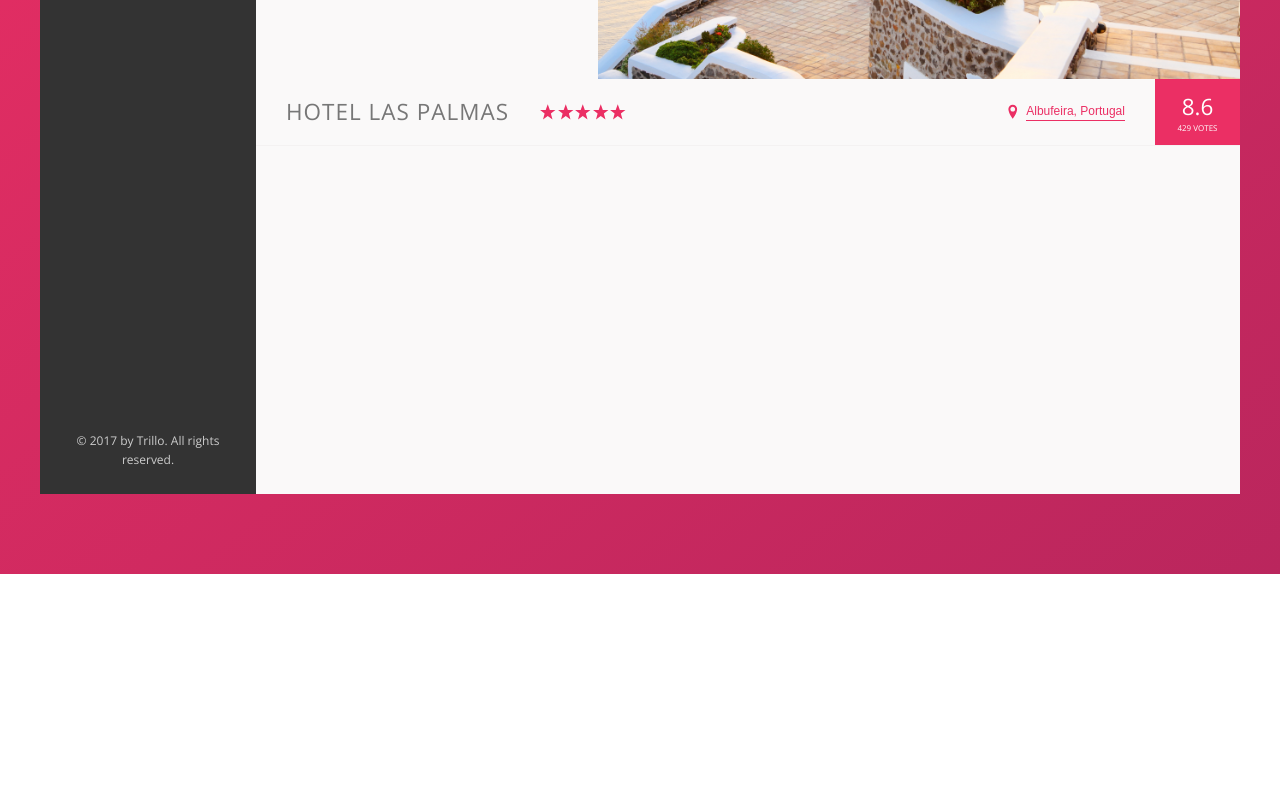
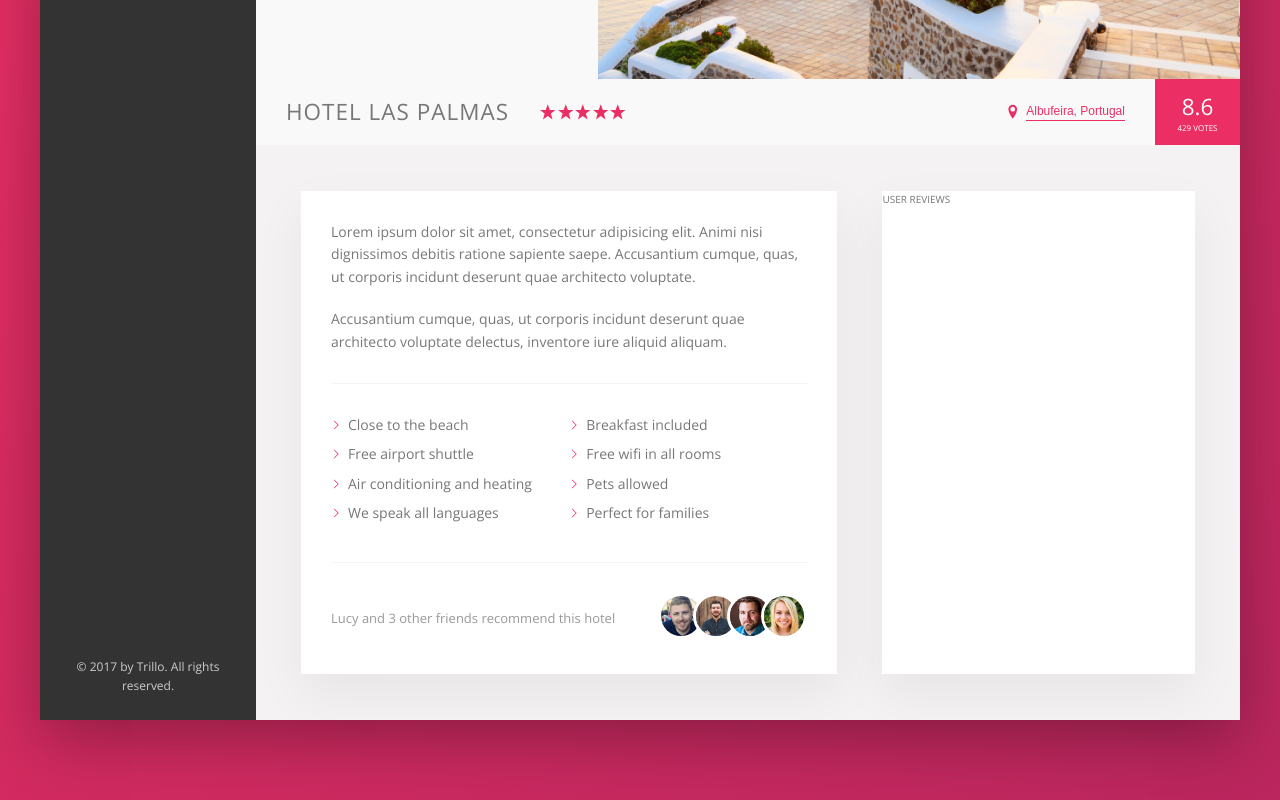
Before and after one commit to PatrykSuminski/Trillo, a website: page index.html in a window 1280 px wide. Shown: the part 456-1256 px from the top of the page. Before the commit the page ends 1030 px from the top, so only its background shows below. Drawn offline with nearby package versions, Linux system fonts and the light colour scheme.

Commit message:
Add detail section

```diff
--- a/index.html
+++ b/index.html
@@ -94,6 +94,7 @@
 
 					<div class="legal">&copy; 2017 by Trillo. All rights reserved.</div>
 				</nav>
+
 				<main class="hotel-view">
 					<div class="gallery">
 						<figure class="gallery__item">
@@ -149,6 +150,59 @@
 							</div>
 						</div>
 					</div>
+
+					<div class="detail">
+						<div class="description">
+							<p class="paragraph">
+								Lorem ipsum dolor sit amet, consectetur adipisicing elit. Animi
+								nisi dignissimos debitis ratione sapiente saepe. Accusantium
+								cumque, quas, ut corporis incidunt deserunt quae architecto
+								voluptate.
+							</p>
+							<p class="paragraph">
+								Accusantium cumque, quas, ut corporis incidunt deserunt quae
+								architecto voluptate delectus, inventore iure aliquid aliquam.
+							</p>
+							<ul class="list">
+								<li class="list__item">Close to the beach</li>
+								<li class="list__item">Breakfast included</li>
+								<li class="list__item">Free airport shuttle</li>
+								<li class="list__item">Free wifi in all rooms</li>
+								<li class="list__item">Air conditioning and heating</li>
+								<li class="list__item">Pets allowed</li>
+								<li class="list__item">We speak all languages</li>
+								<li class="list__item">Perfect for families</li>
+							</ul>
+							<div class="recommend">
+								<p class="recommend__count">
+									Lucy and 3 other friends recommend this hotel
+								</p>
+								<div class="recommend__friends">
+									<img
+										src="img/user-3.jpg"
+										alt="Friend 1"
+										class="recommend__photo"
+									/>
+									<img
+										src="img/user-4.jpg"
+										alt="Friend 2"
+										class="recommend__photo"
+									/>
+									<img
+										src="img/user-5.jpg"
+										alt="Friend 3"
+										class="recommend__photo"
+									/>
+									<img
+										src="img/user-6.jpg"
+										alt="Friend 4"
+										class="recommend__photo"
+									/>
+								</div>
+							</div>
+						</div>
+						<div class="user-reviews">USER REVIEWS</div>
+					</div>
 				</main>
 			</div>
 		</div>
--- a/sass/_base.scss
+++ b/sass/_base.scss
@@ -19,8 +19,10 @@ COLORS
 	--color-grey-dark-2: #777;
 	--color-grey-dark-3: #999;
 
+	--line: 1px solid var(--color-grey-light-1);
 
-  --shadow-dark: box-shadow: 0 2rem 6rem rgba(0, 0, 0, 0.3);
+	--shadow-dark: 0 2rem 6rem rgba(0, 0, 0, 0.3);
+	--shadow-light: 0 2rem 5rem rgba(0, 0, 0, 0.06);
 }
 
 * {
--- a/sass/_components.scss
+++ b/sass/_components.scss
@@ -305,3 +305,77 @@
 		box-shadow: none;
 	}
 }
+
+///////////////////////////
+//PARAGRAPH
+.paragraph:not(:last-of-type) {
+	margin-bottom: 2rem;
+}
+
+///////////////////////////
+//LIST
+
+.list {
+	list-style: none;
+	margin: 3rem 0;
+	padding: 3rem 0;
+	border-top: var(--line);
+	border-bottom: var(--line);
+
+	display: flex;
+	flex-wrap: wrap;
+
+	&__item {
+		flex: 0 0 50%;
+		margin-bottom: 0.7rem;
+	}
+
+	&__item::before {
+		content: "";
+		display: inline-block;
+		height: 1rem;
+		width: 1rem;
+		margin-right: 0.7rem;
+
+		// OLDER BROWSERS APPROACH
+		// background-image: url(../img/chevron-thin-right.svg);
+		// background-size: cover;
+
+		// NEWER BROWSERS
+		background-color: var(--color-primary);
+		-webkit-mask-image: url(../img/chevron-thin-right.svg);
+		-webkit-mask-size: cover;
+		mask-image: url(../img/chevron-thin-right.svg);
+		mask-size: cover;
+	}
+}
+
+///////////////////////////
+//RECOMMEND
+.recommend {
+	font-size: 1.3rem;
+	color: var(--color-grey-dark-3);
+
+	display: flex;
+	justify-content: space-between;
+	align-items: center;
+
+	&__count {
+	}
+
+	&__friends {
+	}
+
+	&__photo {
+		box-sizing: content-box;
+		height: 4rem;
+		width: 4rem;
+		border-radius: 50%;
+
+		border: 3px solid #fff;
+
+		&:not(:last-of-type) {
+			margin-right: -1.5rem;
+		}
+	}
+}
--- a/sass/_layout.scss
+++ b/sass/_layout.scss
@@ -11,7 +11,7 @@
 	font-size: 1.4rem;
 	height: 7rem;
 	background-color: #fff;
-	border-bottom: 1px solid var(--color-grey-light-1);
+	border-bottom: var(--line);
 	display: flex;
 	justify-content: space-between;
 	align-items: center;
@@ -32,7 +32,27 @@
 }
 
 .hotel-view {
-	height: 80rem;
-
 	flex: 1;
 }
+
+.detail {
+	display: flex;
+	padding: 4.5rem;
+	background-color: var(--color-grey-light-1);
+	border-bottom: var(--line);
+}
+
+.description {
+	font-size: 1.4rem;
+	background-color: #fff;
+	box-shadow: var(--shadow-light);
+	padding: 3rem;
+	flex: 0 0 60%;
+	margin-right: 4.5rem;
+}
+
+.user-reviews {
+	background-color: #fff;
+	box-shadow: var(--shadow-light);
+	flex: 1;
+}
```
Also changed, not shown: css/style.css, img/chevron-thin-right.svg (added). Lines whose indentation alone changed are shown as unchanged.
